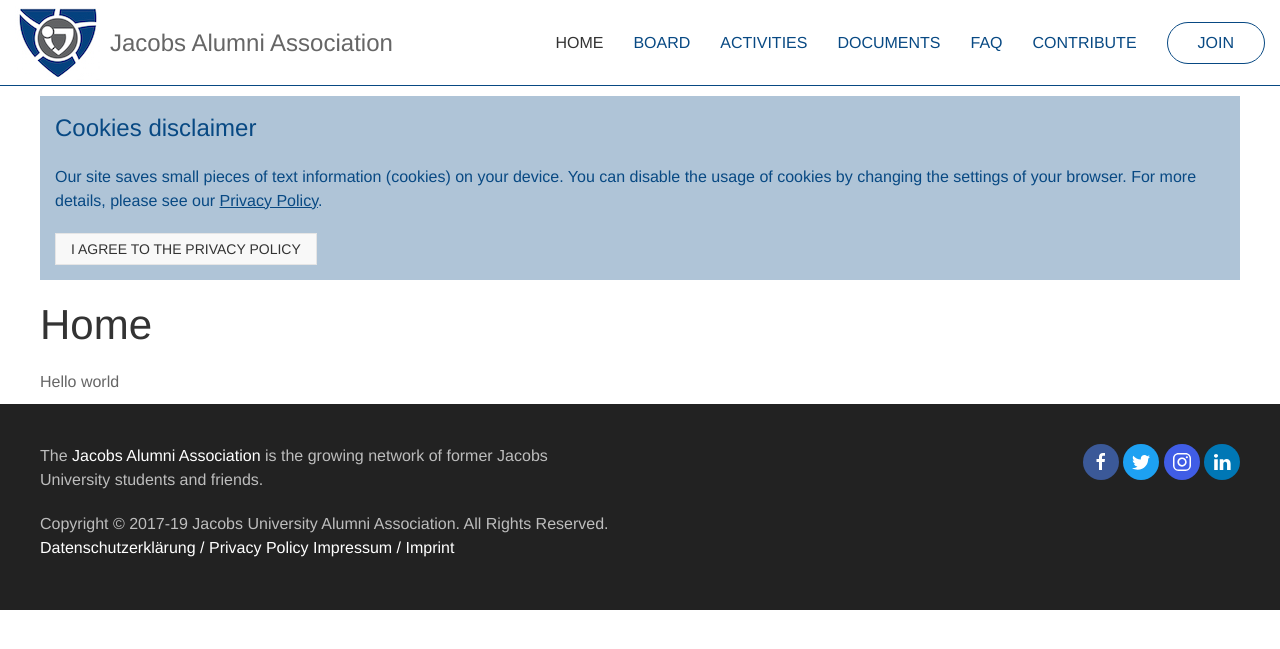
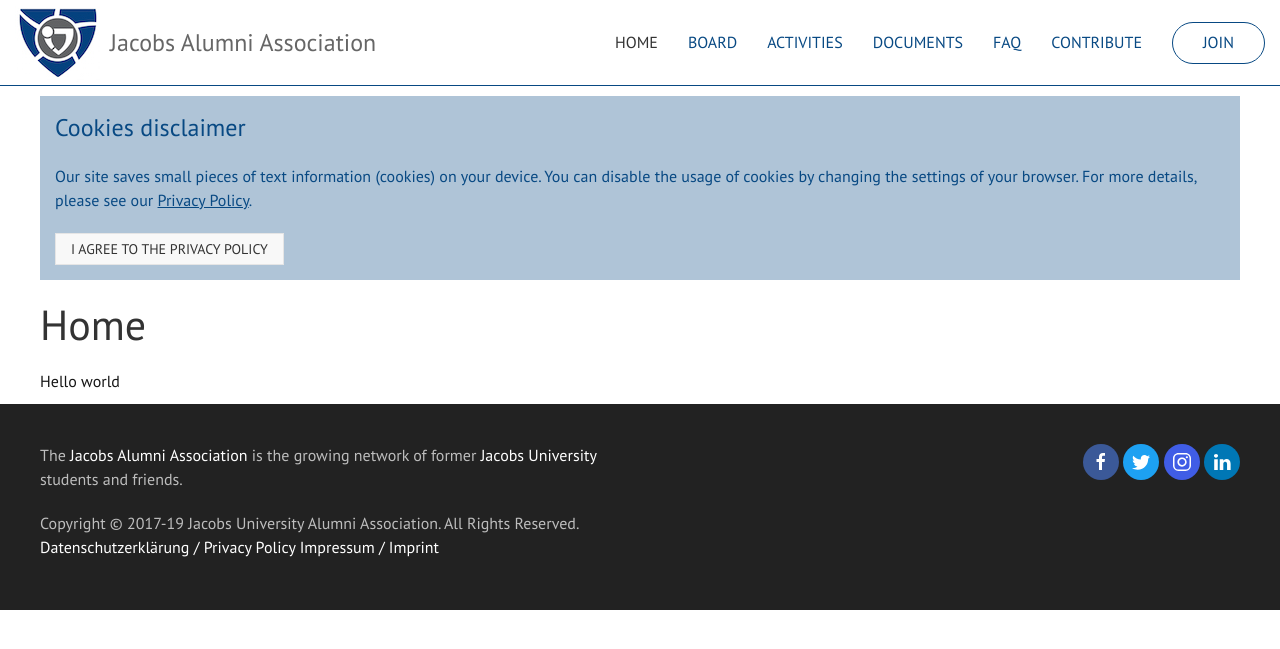
Before and after one commit to JacobsAlumni/jekyll.jacobs-alumni.de, a Jekyll site: the page built from src/index.md, in a window 1280 px wide. Shown: the top 649 px of the page. Built offline with Jekyll 4.4.1, drawn with Linux system fonts in a browser that asks for light colours.

```diff
--- a/_includes/footer_legal.html
+++ b/_includes/footer_legal.html
@@ -1,5 +1,5 @@
 <p>
-    The <a href="https://jacobs-alumni.de/">Jacobs Alumni Association</a> is the growing network of former Jacobs University students and friends.
+    The <a href="https://jacobs-alumni.de/">Jacobs Alumni Association</a> is the growing network of former <a href="https://jacobs-university.de/">Jacobs University</a> students and friends.
 </p>
 <p>
     Copyright © 2017-{{ 'now' | date: "%y" }} Jacobs University Alumni Association. All Rights Reserved. <br>
--- a/_layouts/default.html
+++ b/_layouts/default.html
@@ -14,6 +14,7 @@ layout: compress
 
     <link rel="icon" type="image/png" href="/media/favicon.png" />
 
+    <link href="https://fonts.googleapis.com/css?family=PT+Sans:400,400i,700,700i&amp;subset=cyrillic,cyrillic-ext,latin-ext" rel="stylesheet" />
     <link rel="stylesheet" text="text/css" href="/dist/site/css/style.css" />
 
     {% include ga.html %}
--- a/dist/site/css/style.scss
+++ b/dist/site/css/style.scss
@@ -14,7 +14,6 @@ span.ppchange, div.ppchange {
 
 // Base font size
 $bfs: 16px;
-// Base Line Height
 $blh: 1.618;
 
 $sansFont: "PT Sans", "Helvetica Neue", Helvetica, Arial, sans-serif;
@@ -45,6 +44,32 @@ $navbar-nav-item-hover-color: $darkblue;
 .main-container {
   margin-top: 10px;
   margin-bottom: 10px;
+}
+
+/* global styles */
+
+* {
+  box-sizing: border-box;
+  -webkit-font-smoothing: antialiased;
+  text-rendering: geometricPrecision;
+  -moz-osx-font-smoothing: grayscale;
+
+  white-space: normal;
+  word-wrap: break-word;
+
+  // max-width: 100%;
+  // width: 100%;
+}
+
+html, body, input, textarea, button {
+  padding: 0;
+  margin: 0;
+
+  color: $darkgrey;
+}
+
+html {
+  height: 100%;
 }
 
 /* navbar + large menu */
--- a/index.md
+++ b/src/index.md
@@ -1,5 +1,6 @@
 ---
 title: Home
+permalink: /
 ---
 
 Hello world
```
Also changed, not shown: README.md (+5 -0 lines), src/legal/imprint.md (added, +48 -0 lines).
